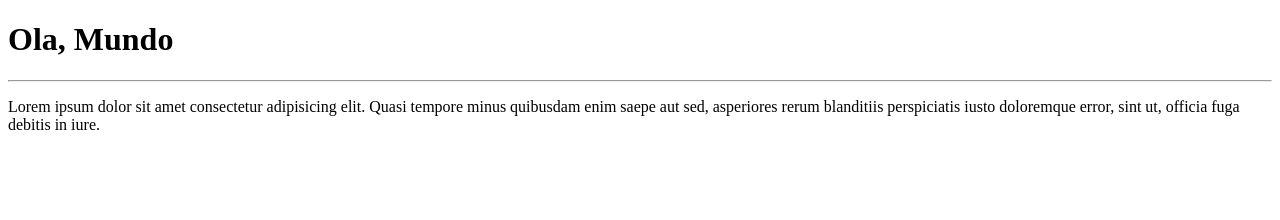
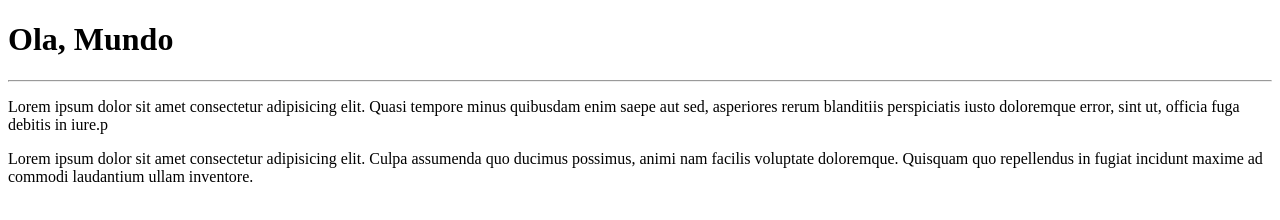
Before and after one commit to GSTV-git/E-ae-Mundo, a plain HTML site: page site-exemplo/index.html in a window 1280 px wide. Drawn offline with Linux system fonts and the light colour scheme.

Commit message:
adicionei um paragrao

```diff
--- a/site-exemplo/index.html
+++ b/site-exemplo/index.html
@@ -9,6 +9,7 @@
 <body>
     <h1>Ola, Mundo</h1>
     <hr>
-    <p>Lorem ipsum dolor sit amet consectetur adipisicing elit. Quasi tempore minus quibusdam enim saepe aut sed, asperiores rerum blanditiis perspiciatis iusto doloremque error, sint ut, officia fuga debitis in iure.</p>
+    <p>Lorem ipsum dolor sit amet consectetur adipisicing elit. Quasi tempore minus quibusdam enim saepe aut sed, asperiores rerum blanditiis perspiciatis iusto doloremque error, sint ut, officia fuga debitis in iure.p</p>
+    <p>Lorem ipsum dolor sit amet consectetur adipisicing elit. Culpa assumenda quo ducimus possimus, animi nam facilis voluptate doloremque. Quisquam quo repellendus in fugiat incidunt maxime ad commodi laudantium ullam inventore.</p>
 </body>
 </html>
```
